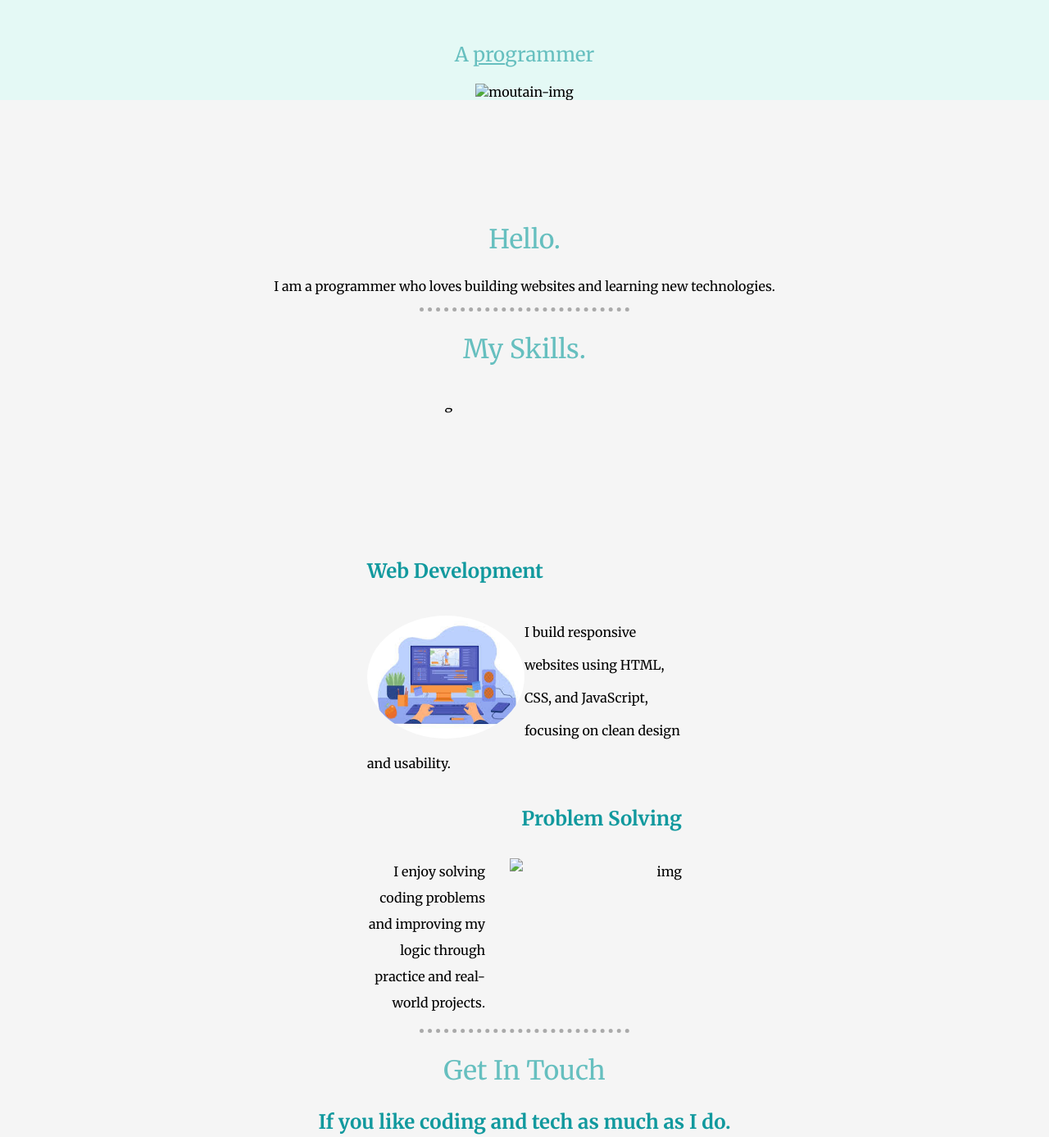
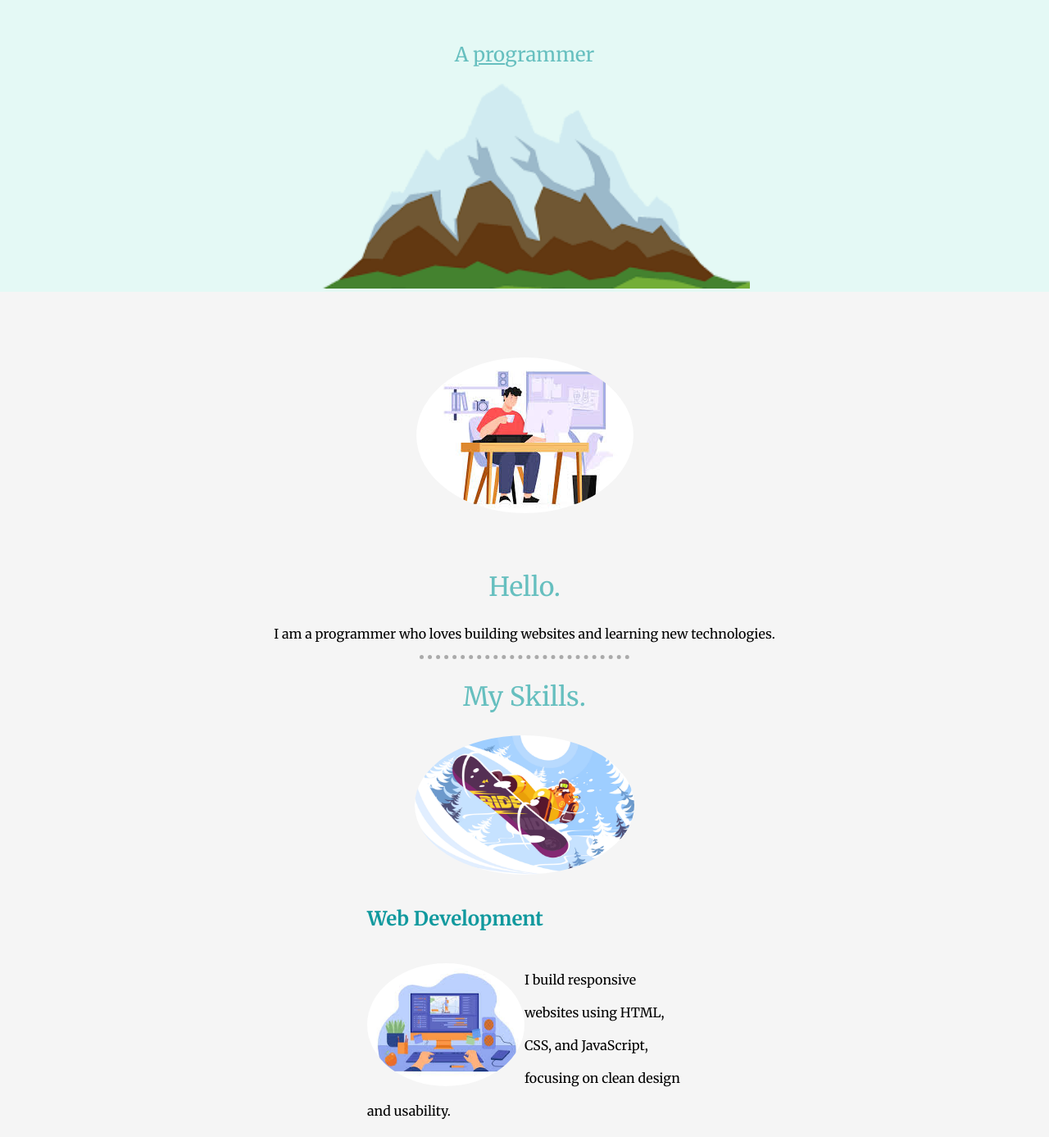
Before and after one commit to Shaheer1274/Web-Project, a plain HTML site: page index.html in a window 1280 px wide. Shown: the part 263-1650 px from the top of the page at 82% size. Drawn offline with Linux system fonts and the light colour scheme; files that its build step writes are made by us from their sources; files whose address does not match are found by name.

Commit message:
Fix HTML structure and update image paths

```diff
--- a/index.html
+++ b/index.html
@@ -2,7 +2,7 @@
 <html lang="en">
 <head>
   <meta charset="UTF-8">
-  <link rel="stylesheet" href="css/styles.css">
+  <link rel="stylesheet" href="styles.css">
 
   <link href="https://fonts.googleapis.com/css2?family=Sacramento&display=swap" rel="stylesheet">
   <link href="https://fonts.googleapis.com/css2?family=Merriweather:wght@300;400;700;900&display=swap" rel="stylesheet">
@@ -19,13 +19,13 @@
 
   <h1>I am Shaheer.</h1>
   <h2 id="programmer">A <span id="sp">pro</span>grammer</h2>
-  <img id= "m1" src="images/m1.png" alt="moutain-img">
+  <img id= "m1" src="m1.png" alt="moutain-img">
   </div>
 
 
 <div class="mid">
   <div class="profile">
-    <img id="desk" src="images/desk.jpg" alt="">
+    <img id="desk" src="desk.jpg" alt="">
     <h2>Hello.</h2>
     <p>I am a programmer who loves building websites and learning new technologies.</p>
   </div>
@@ -37,7 +37,7 @@
     <h2>My Skills.</h2>
 
     <div class="skill-row">
-      <img class="skate" src="images/web.avif" alt="img">
+      <img class="skate" src="web.avif" alt="img">
       <h3 size="50px">Web Development</h3>
       <img id ="webdev"src="images/webdev.jpg" alt="img">
       <p class="skillpara">I build responsive websites using HTML, CSS, and JavaScript, focusing on clean design and usability.</p>
@@ -46,7 +46,7 @@
     <div class="skill-row1">
       <!-- <br><br><br><br><br><br> -->
       <h3>Problem Solving</h3>
-      <img id="probsol" src="images/p.jpg" alt="img">
+      <img id="probsol" src="p.jpg" alt="img">
       <p class="skillpara">I enjoy solving coding problems and improving my logic through practice and real-world projects.</p>
     </div>
   </div>
```
